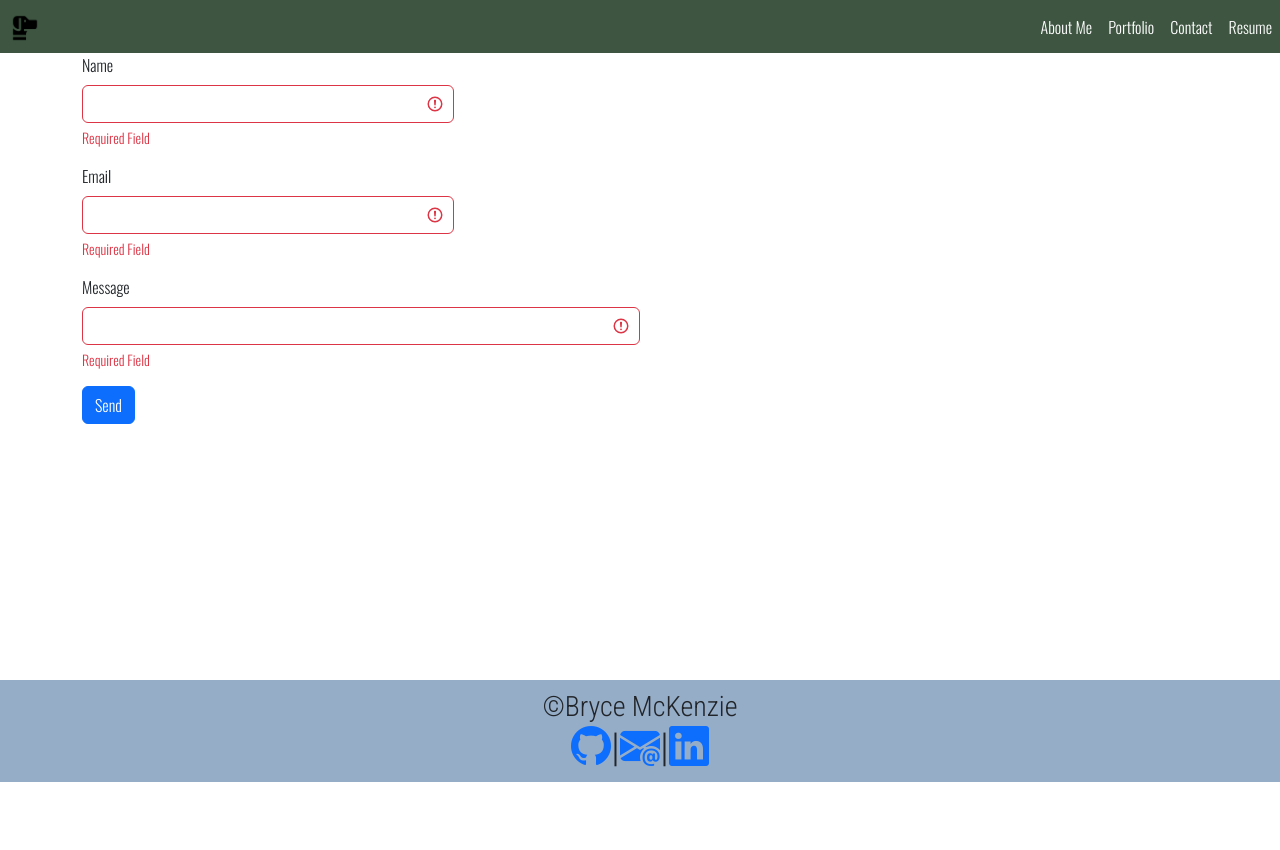
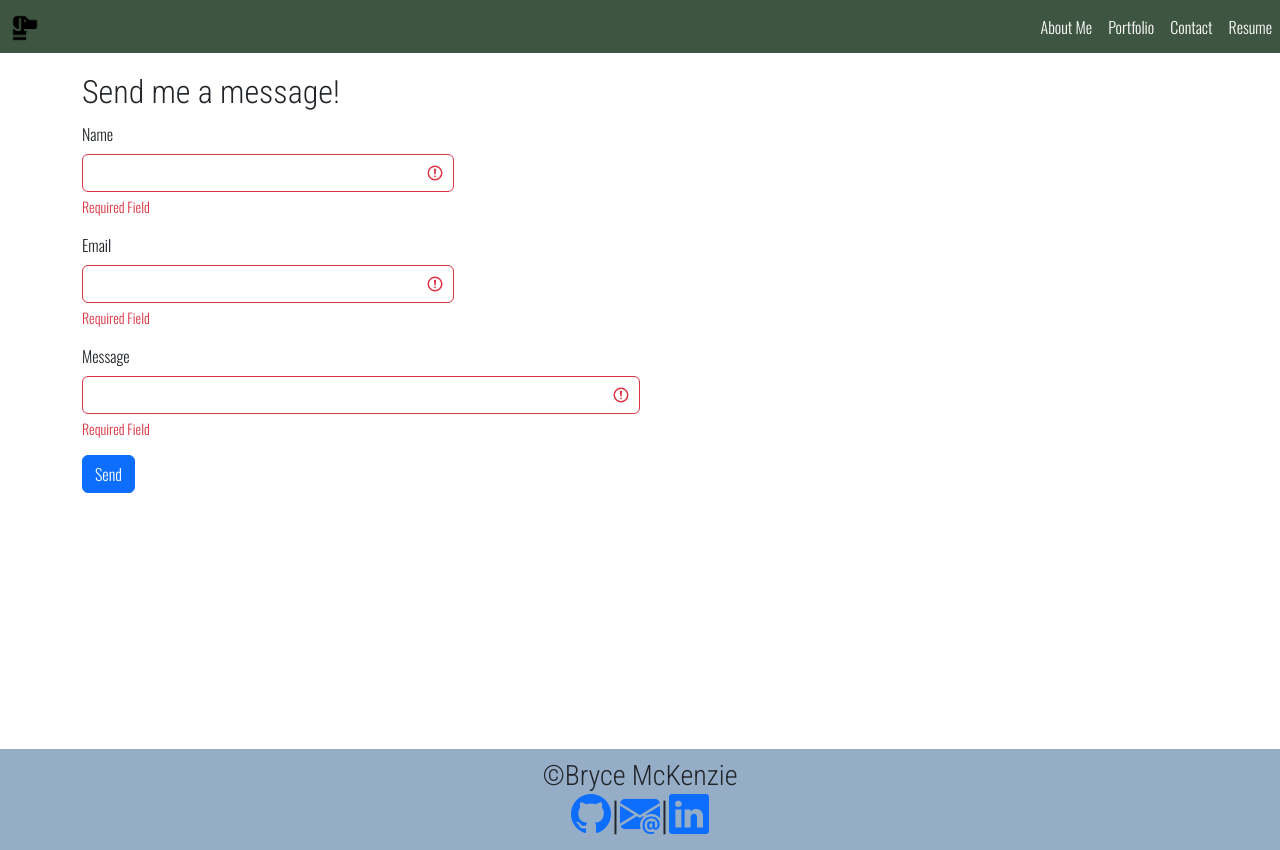
Before and after one commit to bmckenzie88/react-portfolio, a React (Create React App) app: page /react-portfolio/contact in a window 1280 px wide. Before the commit the page ends 800 px from the top, so only its background shows below. Built offline with nearby package versions, Linux system fonts and the light colour scheme.

Commit message:
added header to contact form

```diff
--- a/src/pages/Contact/index.js
+++ b/src/pages/Contact/index.js
@@ -4,6 +4,7 @@ export default function Contact() {
   return (
     <div className="container contact-form mb-5">
       <form className="d-flex flex-column g-3 needs-validation was-validated" noValidate="">
+        <h2>Send me a message!</h2>
         <div className="col-md-4 mb-3">
           <label className="form-label">
             Name
```
